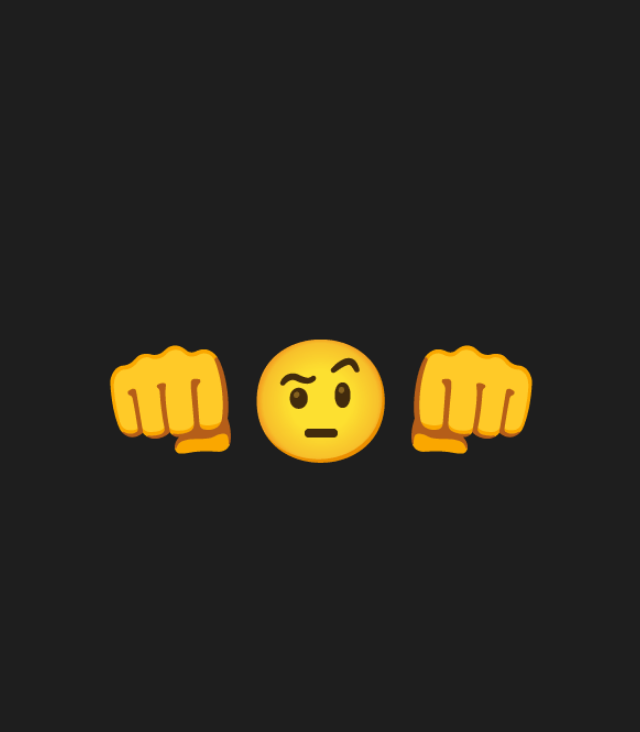
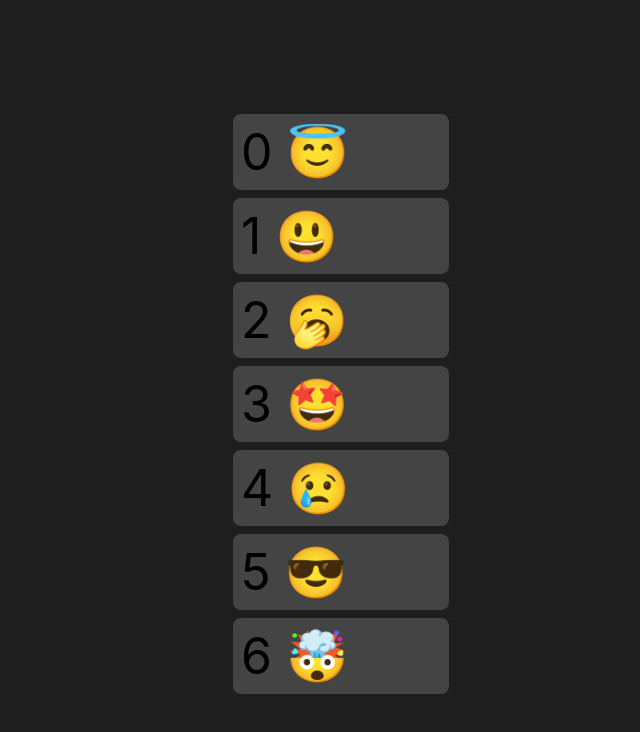
Before and after one commit to lintonye/smileys-in-motion, a React (Create React App) app in the folder smileys-in-motion-demos/: page / in a window 1280 px wide. Shown: the top 732 px of the page, without its empty margins (319-959 px from the left). Built offline with nearby package versions, Linux system fonts and the light colour scheme.

Commit message:
Simple impl with layout prop

```diff
--- a/smileys-in-motion-demos/package.json
+++ b/smileys-in-motion-demos/package.json
@@ -6,6 +6,8 @@
     "@testing-library/jest-dom": "^5.11.4",
     "@testing-library/react": "^11.1.0",
     "@testing-library/user-event": "^12.1.10",
+    "framer-motion": "^2.9.4",
+    "immer": "^7.0.14",
     "react": "^17.0.1",
     "react-dom": "^17.0.1",
     "react-scripts": "4.0.0",
--- a/smileys-in-motion-demos/src/App.js
+++ b/smileys-in-motion-demos/src/App.js
@@ -1,4 +1,4 @@
-import { Demo1_Fistful } from "./Demo1_Fistful";
+import { Demo_DragReorder } from "./Demo_DragReorder";
 
 export default function App() {
   return (
@@ -11,7 +11,7 @@ export default function App() {
         height: "100vh",
       }}
     >
-      <Demo1_Fistful />
+      <Demo_DragReorder />
     </div>
   );
 }
--- /dev/null
+++ b/smileys-in-motion-demos/src/Demo_DragReorder.js
@@ -0,0 +1,75 @@
+import { useState } from "react";
+import { motion } from "framer-motion";
+import produce from "immer";
+
+export function Demo_DragReorder() {
+  const [faces, setFaces] = useState(
+    "😇 😃 🥱 🤩 😢 😎 🤯".split(" ").map((f, idx) => `${idx} ${f}`)
+  );
+  const [targetIndex, setTargetIndex] = useState(-1);
+  const [isDragging, setDragging] = useState(false);
+  return (
+    <ul style={{ listStyleType: "none", fontSize: 50 }}>
+      {faces.map((f, index) => (
+        <motion.li
+          style={{
+            cursor: "pointer",
+            background: "#444",
+            borderRadius: 8,
+            minWidth: 200,
+            marginTop: 8,
+            padding: 8,
+          }}
+          whileHover={{ scale: 1.1, zIndex: 1 }}
+          whileTap={{
+            scale: 1.2,
+            zIndex: 2,
+            boxShadow: "1px 1px 15px rgb(0,0,0,0.25)",
+          }}
+          animate={targetIndex === index && isDragging ? "target" : "normal"}
+          variants={{
+            target: { border: "2px dashed #fee" },
+            normal: { border: "0" },
+          }}
+          key={f}
+          layout
+          drag="y"
+          onDragStart={() => {
+            setDragging(true);
+          }}
+          onDrag={(e, info) => {
+            const { top, bottom } = e.target.getBoundingClientRect();
+            const height = bottom - top + 1;
+            const targetIndex =
+              index +
+              (info.offset.y > 0
+                ? Math.ceil(info.offset.y / height - 0.4)
+                : Math.floor(info.offset.y / height + 0.4));
+            if (targetIndex !== index) setTargetIndex(targetIndex);
+          }}
+          onDragEnd={(e, info) => {
+            if (targetIndex >= 0)
+              setFaces(
+                produce(faces, (draft) => {
+                  const x = draft[index];
+                  if (index > targetIndex)
+                    for (let i = index; i > targetIndex; i--) {
+                      draft[i] = draft[i - 1];
+                    }
+                  else
+                    for (let i = index; i < targetIndex; i++) {
+                      draft[i] = draft[i + 1];
+                    }
+                  draft[targetIndex] = x;
+                })
+              );
+            setDragging(false);
+            setTargetIndex(-1);
+          }}
+        >
+          {f}
+        </motion.li>
+      ))}
+    </ul>
+  );
+}
```
Also changed, not shown: 1 other file (tests, documents, lock files or other folders).
